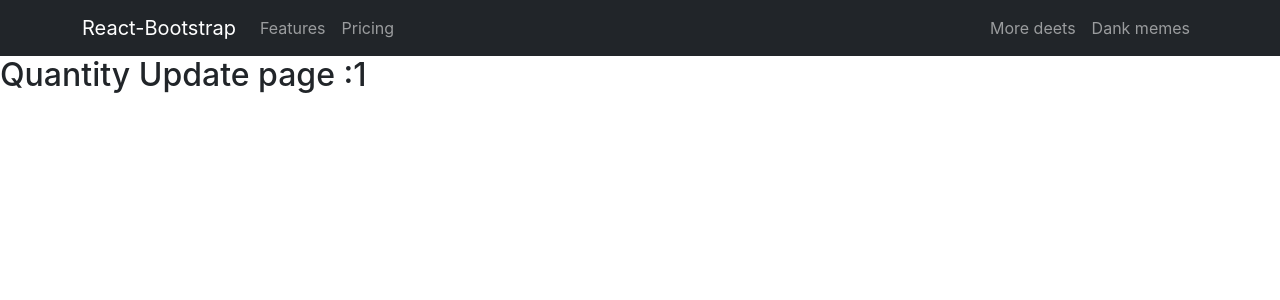
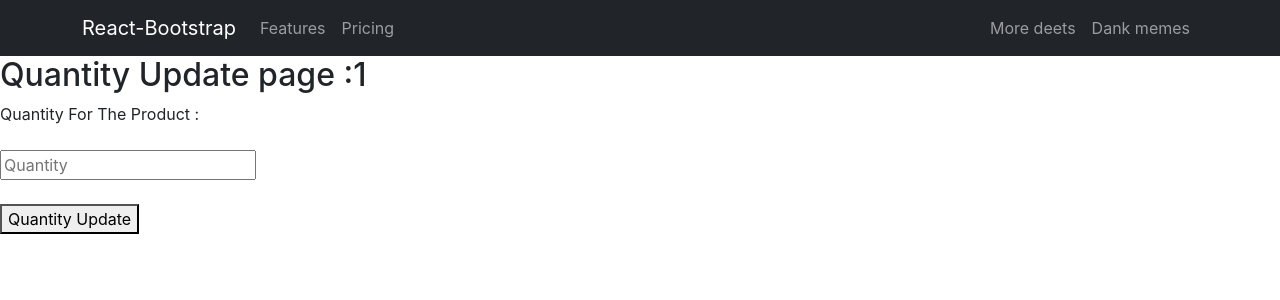
Before and after one commit to AbdMamun1999/warehouse-management-client-site, a React (Create React App) app: page /inventory/1 in a window 1280 px wide. Shown: the top 300 px of the page. Built offline with nearby package versions, Linux system fonts and the light colour scheme; no server answers.

Commit message:
added inventory quantity update page

```diff
--- a/src/Components/Inventories/Inventories.js
+++ b/src/Components/Inventories/Inventories.js
@@ -6,13 +6,16 @@ import './inventories.css'
 const Inventories = () => {
     const [inventories, setInventories] = useState([])
 
-    useEffect(() => {
+    useEffect(()=>{
         axios.get('http://localhost:5000/inventory')
-            .then(response => {
-                const { data } = response
-                setInventories(data)
-            })
-    }, [])
+        .then(response =>{
+            const {data} = response;
+            setInventories(data)
+            console.log(response)
+        })
+    },[])
+
+    console.log(inventories)
 
     return (
         <div>
--- a/src/Components/QuantityUpdata/QunatityUpdate.js
+++ b/src/Components/QuantityUpdata/QunatityUpdate.js
@@ -1,11 +1,41 @@
-import React from 'react';
+import axios from 'axios';
+import React, { useEffect, useState } from 'react';
 import { useParams } from 'react-router-dom';
 
 const QunatityUpdate = () => {
-    const {inventoryId} = useParams()
+    const { inventoryId } = useParams()
+    const [inventory, setInventory] = useState({})
+    const [quantity, setQuantity] = useState(0)
+
+    useEffect(() => {
+        axios.get(`http://localhost:5000/inventory/${inventoryId}`)
+            .then(response => {
+                const { data } = response;
+                setInventory(data)
+            })
+    }, [inventory])
+
+    const quantityUpdate = async event => {
+        event.preventDefault()
+        const quantity = parseInt(event.target.quantity.value);
+        const previousQuantity = inventory.quantity
+        if (quantity > 0) {
+            const currentQuantity = quantity + previousQuantity;
+            console.log(currentQuantity)
+            const url = `http://localhost:5000/inventory/${inventoryId}`
+
+            const { data } = await axios.put(url, {currentQuantity })
+        }
+
+    }
     return (
         <div>
             <h2>Quantity Update page :{inventoryId}</h2>
+            <form onSubmit={quantityUpdate}>
+                <label htmlFor="quantity">Quantity For The Product :{inventory.quantity}</label><br /><br />
+                <input type="text" placeholder='Quantity' name='quantity' /> <br /><br />
+                <button>Quantity Update</button>
+            </form>
         </div>
     );
 };
```
